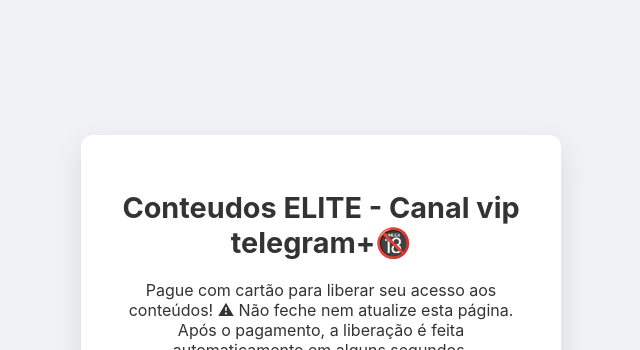
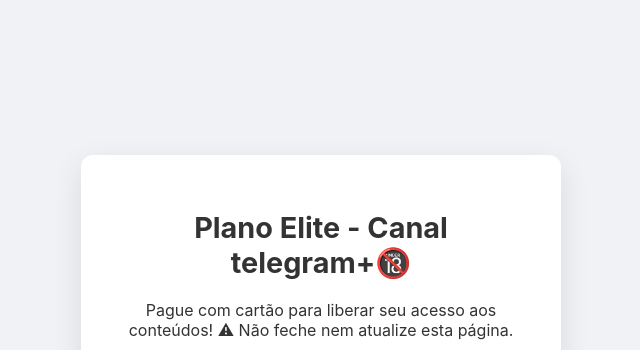
Before and after one commit to carolsantosfr/stripe-carol-elite, a website: page index.html in a window 1280 px wide. Shown: the top 350 px of the page, without its empty margins (319-959 px from the left). Drawn offline with Linux system fonts and the light colour scheme; a script that the page names is missing.

Commit message:
Update index.html

```diff
--- a/index.html
+++ b/index.html
@@ -104,9 +104,8 @@
         <div id="paymentSection">
             <div class="profile-header">
             </div>
-            <h1>Conteudos ELITE - Canal vip telegram+🔞</h1>
-            <p>Pague com cartão para liberar seu acesso aos conteúdos! ⚠ Não feche nem atualize esta página.
-Após o pagamento, a liberação é feita automaticamente em alguns segundos.</p>
+            <h1>Plano Elite - Canal telegram+🔞</h1>
+            <p>Pague com cartão para liberar seu acesso aos conteúdos! ⚠ Não feche nem atualize esta página.</p>
             <div class="price">€ 8.90</div>
 
             <div class="alinhamento-2">
```
